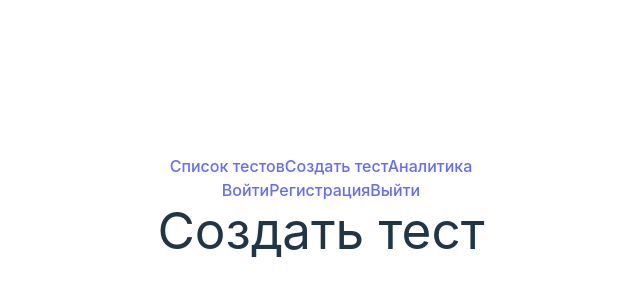
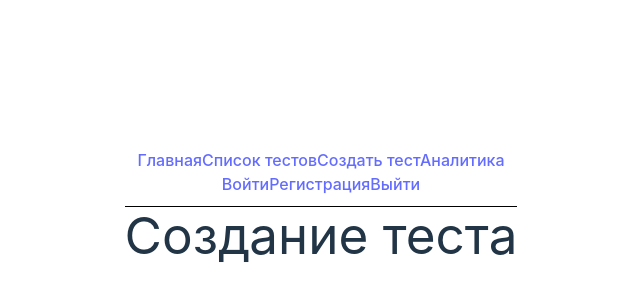
Before and after one commit to Alikyshkin/modern-issues-in-computer-science, a Vue app in the folder client/: page /create-test in a window 1280 px wide. Shown: the part 194-494 px from the top of the page, without its empty margins (319-959 px from the left). Built offline with nearby package versions, Linux system fonts and the light colour scheme.

Commit message:
fix: All pages header

```diff
--- a/client/src/components/Header.vue
+++ b/client/src/components/Header.vue
@@ -3,7 +3,8 @@
     <nav class="flex items-center justify-between py-4 px-6">
       <!-- Left side - Menu -->
       <div class="flex items-center space-x-4">
-        <a href="/tests" class="px-3 py-2 rounded-md text-sm font-medium text-gray-700 hover:bg-gray-200">Список тестов</a>
+        <a href="/" class="px-3 py-2 rounded-md text-sm font-medium text-gray-700 hover:bg-gray-200">Главная</a>
+        <a href="/tests-list" class="px-3 py-2 rounded-md text-sm font-medium text-gray-700 hover:bg-gray-200">Список тестов</a>
         <a href="/create-test" class="px-3 py-2 rounded-md text-sm font-medium text-gray-700 hover:bg-gray-200">Создать тест</a>
         <a href="/analytics" class="px-3 py-2 rounded-md text-sm font-medium text-gray-700 hover:bg-gray-200">Аналитика</a>
       </div>
@@ -13,7 +14,7 @@
         <a href="/auth" class="px-3 py-2 rounded-md text-sm font-medium text-gray-700 hover:bg-gray-200">Войти</a>
         <a href="/register" class="px-3 py-2 rounded-md text-sm font-medium text-gray-700 hover:bg-gray-200">Регистрация</a>
         <!-- Show this button only if the user is logged in -->
-        <a href="/logout" class="px-3 py-2 rounded-md text-sm font-medium text-gray-700 hover:bg-gray-200">Выйти</a>
+        <a class="px-3 py-2 rounded-md text-sm font-medium text-gray-700 hover:bg-gray-200">Выйти</a>
       </div>
     </nav>
   </header>
@@ -27,5 +28,8 @@ export default {
 </script>
 
 <style scoped>
-/* Additional styles can be added here if necessary */
+nav {
+  padding-bottom: 10px;
+  border-bottom: 1px solid black;
+}
 </style>
--- a/client/src/components/pages/Analytics.vue
+++ b/client/src/components/pages/Analytics.vue
@@ -1,7 +1,6 @@
 <template>
-  <div>
-    <h1>Аналитика</h1>
-    <!-- Контент страницы -->
+  <div class="h-screen bg-gray-100">
+    <h1 class="text-2xl text-black font-bold mb-4">Аналитика</h1>
   </div>
 </template>
 
--- a/client/src/components/pages/CreateTest.vue
+++ b/client/src/components/pages/CreateTest.vue
@@ -1,7 +1,6 @@
 <template>
-  <div>
-    <h1>Создать тест</h1>
-    <!-- Контент страницы -->
+  <div class="h-screen bg-gray-100">
+    <h1 class="text-2xl text-black font-bold mb-4">Создание теста</h1>
   </div>
 </template>
 
--- a/client/src/components/pages/Home.vue
+++ b/client/src/components/pages/Home.vue
@@ -1,7 +1,7 @@
 <template>
   <div class="flex flex-col items-center justify-center h-screen bg-gray-100">
-    <img src="https://commons.wikimedia.org/wiki/File:ITMO_University_official_logo_horizontal.png" alt="Логотип ИТМО" class="mb-8" />
-    <h1 class="text-2xl font-bold mb-4">Добро пожаловать на главную страницу!</h1>
+    <img src="https://upload.wikimedia.org/wikipedia/commons/thumb/4/43/ITMO_University_official_logo_horizontal.png/1200px-ITMO_University_official_logo_horizontal.png?20160613134308" alt="Логотип ИТМО" class="mb-8" />
+    <h1 class="text-2xl text-black font-bold mb-4">Добро пожаловать на главную страницу!</h1>
     <button v-if="!user" @click="login" class="bg-blue-500 hover:bg-blue-700 text-white font-bold py-2 px-4 rounded focus:outline-none focus:shadow-outline">Войдите</button>
     <button v-if="user" @click="goToTests" class="bg-green-500 hover:bg-green-700 text-white font-bold py-2 px-4 rounded focus:outline-none focus:shadow-outline">Список тестов</button>
   </div>
--- a/client/src/components/pages/TestsList.vue
+++ b/client/src/components/pages/TestsList.vue
@@ -1,7 +1,6 @@
 <template>
-  <div>
-    <h1>Список тестов</h1>
-    <!-- Контент страницы -->
+  <div class="h-screen bg-gray-100">
+    <h1 class="text-2xl text-black font-bold mb-4">Список тестов</h1>
   </div>
 </template>
 
--- a/client/src/router/index.js
+++ b/client/src/router/index.js
@@ -16,6 +16,11 @@ const routes = [
         path: '/analytics',
         name: 'Analytics',
         component: Analytics
+    },
+    {
+        path: '/tests-list',
+        name: 'TestsList',
+        component: TestsList
     },
     {
         path: '/auth',
```
